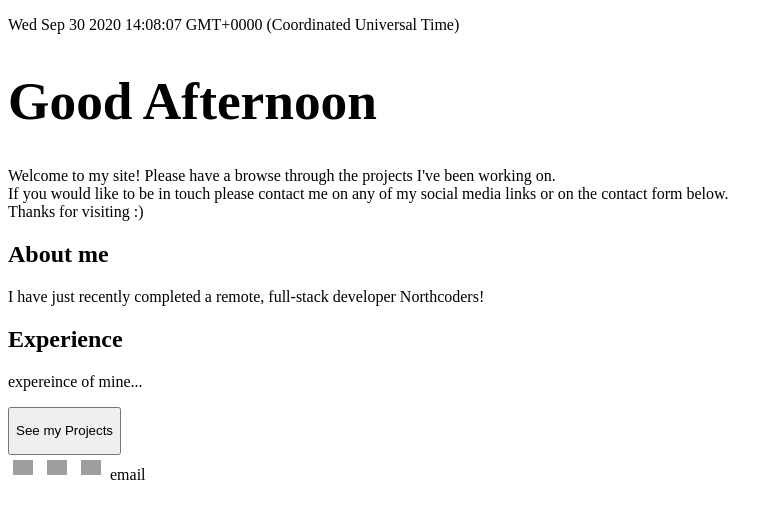
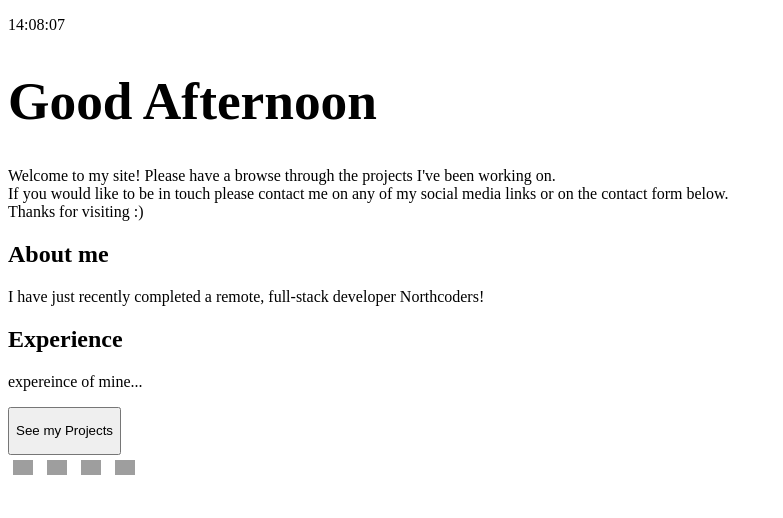
Before and after one commit to shalommoise/my-first-website, a website: page index.html in a window 1280 px wide. Shown: the whole page, without its empty margins (0-783 px from the left). Drawn offline with Linux system fonts and the light colour scheme; grey boxes are pictures that could not be loaded.

Commit message:
email icon

```diff
--- a/index.html
+++ b/index.html
@@ -47,7 +47,9 @@
           src="https://cdn.worldvectorlogo.com/logos/strava-2.svg"
           alt="Strava"
       /></a>
-      email
+        <a href="mailto:mshalom689@gmail.com?subject=Hi Shalom"><img class="footericon"
+            src="https://image.flaticon.com/icons/png/512/8/8807.png" alt="email" /></a>
+
     </footer>
   </body>
   <script src="scripts/timeGreeting.js"></script>
--- a/scripts/timing.js
+++ b/scripts/timing.js
@@ -1,6 +1,7 @@
 const timing = () => {
-  const myDate = new Date();
-  return myDate;
+  const myDate = Date();
+  const takeOut = myDate.split("G")[0].split(" ")[4];
+  return takeOut;
 };
 
 setInterval(function () {
```
